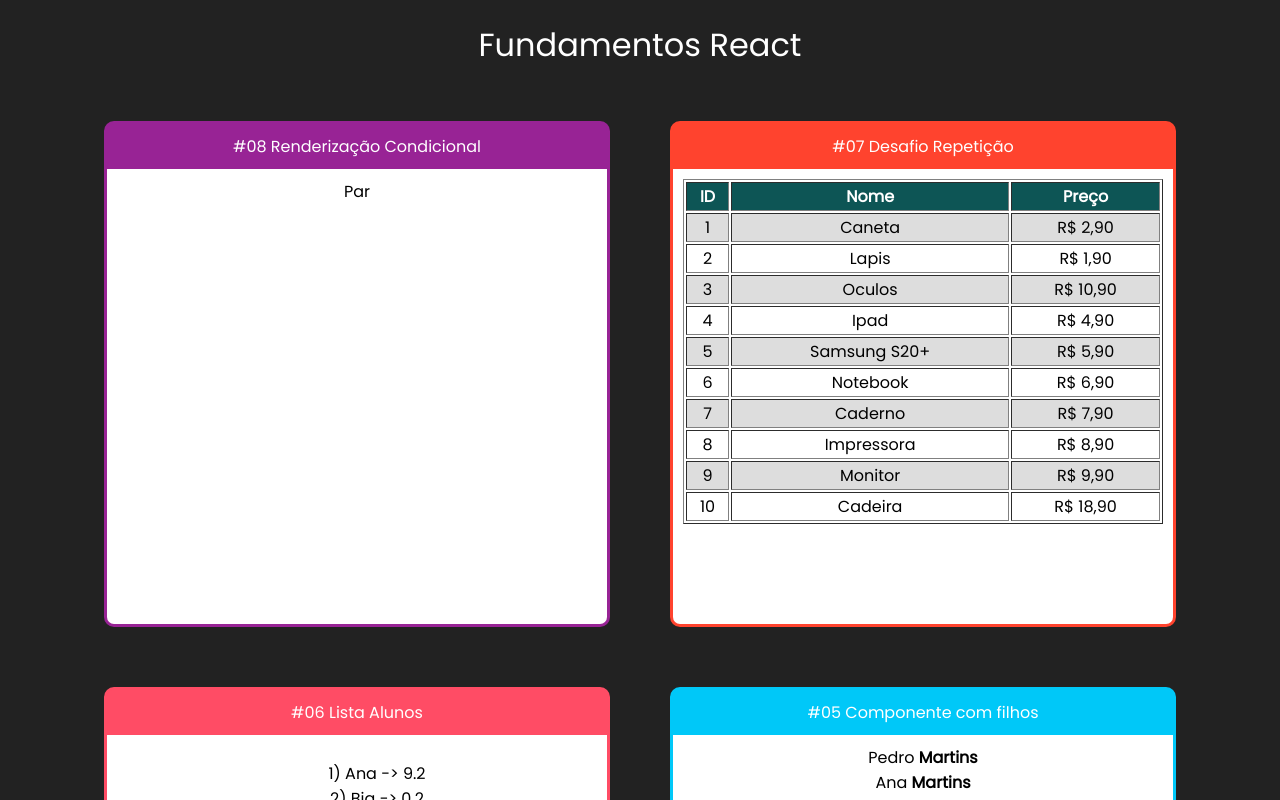
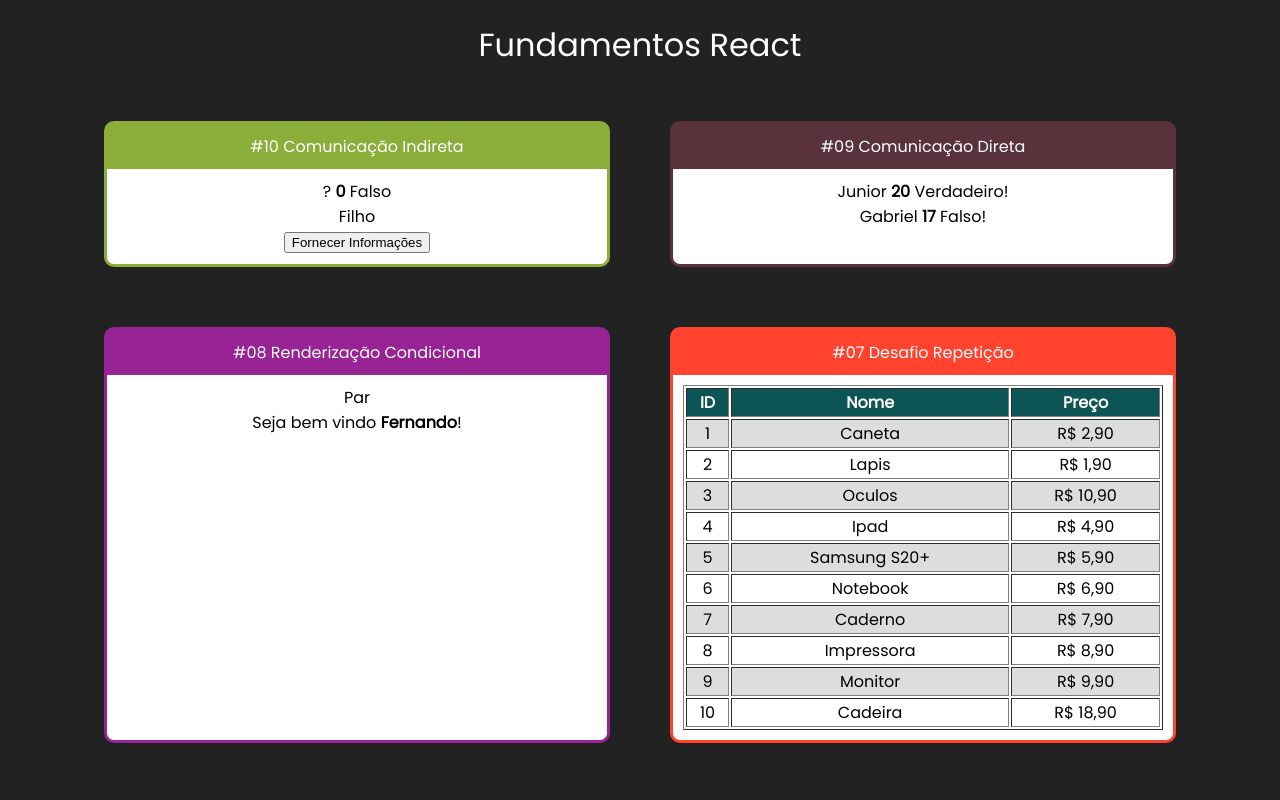
Before and after one commit to Gattekaa/curso-react-fundamentos, a React (Create React App) app: page / in a window 1280 px wide. Shown: the top 800 px of the page. Built offline with nearby package versions, Linux system fonts and the light colour scheme.

Commit message:
Using useState to set the data in the component

```diff
--- a/src/App.jsx
+++ b/src/App.jsx
@@ -5,11 +5,14 @@ import ComParametro from './components/basicos/ComParametro';
 import Fragmento from './components/Fragmento';
 import Aleatorio from "./components/basicos/Aleatorio";
 import Card from "./components/layout/Card";
-import ParOuImpar from './components/condicional/ParOuImpar.tsx';
+import ParOuImpar from './components/condicional/ParOuImpar';
 import Familia from './components/basicos/Familia';
 import FamiliaMembro from './components/basicos/FamiliaMembro';
 import ListaAlunos from './components/repeticao/ListaAlunos';
 import TabelaProdutos from './components/repeticao/TabelaProdutos';
+import UsuarioInfo from './components/condicional/Usuarioinfo';
+import DiretaPai from './components/comunicacao/DiretaPai';
+import IndiretaPai from './components/comunicacao/IndiretaPai';
 
 
 export default () => {
@@ -18,8 +21,15 @@ export default () => {
             <h1>Fundamentos React</h1>
 
             <div className="Cards">
+            <Card titulo="#10 Comunicação Indireta" color="#8BAD39">
+                <IndiretaPai />
+            </Card>
+            <Card titulo="#09 Comunicação Direta" color="#59323C">
+                <DiretaPai />
+            </Card>
             <Card titulo="#08 Renderização Condicional" color="#982395">
                 <ParOuImpar numero={20}></ParOuImpar>
+                <UsuarioInfo usuario={{ nome: 'Fernando' }} />
             </Card>
             <Card titulo="#07 Desafio Repetição" color="#FF432E">
                 <TabelaProdutos />
--- /dev/null
+++ b/src/components/comunicacao/DiretaFilho.jsx
@@ -0,0 +1,16 @@
+import React from "react";
+
+export default props => {
+
+    return (
+
+        <div>
+            <span>{props.nome} </span>
+            <span><strong>{props.idade}</strong> </span>
+            <span>{props.nerd ? 'Verdadeiro' : 'Falso'}!</span>
+
+        </div>
+
+    )
+
+}
--- /dev/null
+++ b/src/components/comunicacao/DiretaPai.jsx
@@ -0,0 +1,16 @@
+import React from "react";
+import DiretaFilho from "./DiretaFilho";
+
+export default props => {
+
+    return (
+
+        <div>
+            <DiretaFilho nome="Junior" idade={20} nerd={true} />
+            <DiretaFilho nome="Gabriel" idade={17} nerd={false} />
+
+        </div>
+
+    )
+
+}
--- /dev/null
+++ b/src/components/comunicacao/IndiretaFilho.jsx
@@ -0,0 +1,17 @@
+import React from "react";
+
+const IndFilho = props => {
+    const cb = props.quandoClicar
+    const gerarIdade = () => parseInt(Math.random() * (20)) + 50
+    const gerarNerd = () => Math.random() > 0.5
+    return (
+        <div>
+            <div>Filho</div>
+            <button onClick={_ => cb('João', gerarIdade(), gerarNerd())}>
+                Fornecer Informações
+            </button>
+        </div>
+    )
+}
+
+export default IndFilho
--- /dev/null
+++ b/src/components/comunicacao/IndiretaPai.jsx
@@ -0,0 +1,28 @@
+import React, { useState } from "react";
+import IndiretaFilho from "./IndiretaFilho";
+
+const IndPai =  props => {
+
+    const [nome, setNome] = useState('?')
+    const [idade, setIdade] = useState(0)
+    const [nerd, setNerd] = useState(false)
+    function fornecerInformacoes(nome, idade, nerd) {
+        setNome(nome)
+        setIdade(idade)
+        setNerd(nerd)
+    }
+
+    return (
+        <div>
+            <div>
+                <span>{nome + ' '}</span>
+                <span><strong>{idade}</strong></span>
+                <span>{nerd ? ' Verdadeiro' : ' Falso'}</span>
+            </div>
+            <IndiretaFilho quandoClicar={fornecerInformacoes} />
+        </div>
+    )
+
+}
+
+export default IndPai
--- /dev/null
+++ b/src/components/condicional/If.js
@@ -0,0 +1,21 @@
+export default (props) => {
+    const elseChild = props.children.filter(child => {
+        return child.type && child.type.name === 'Else'
+    })[0]
+
+    const ifChildren = props.children.filter(child => {
+        return child !== elseChild
+    })
+
+    if(props.test) {
+        return ifChildren
+    } else if(elseChild){
+        return elseChild
+    } else {
+        return false
+    }
+
+
+}
+
+export const Else = props => props.children
--- /dev/null
+++ b/src/components/condicional/Usuarioinfo.jsx
@@ -0,0 +1,18 @@
+import React from "react";
+import If, { Else } from './If'
+
+export default (props) => {
+    const usuario = props.usuario || {}
+    return (
+
+        <div>
+            <If test={usuario && usuario.nome}>
+                Seja bem vindo <strong>{usuario.nome}</strong>!
+                <Else>
+                    Seja bem vindo <strong>Amigão</strong>!
+                </Else>
+            </If>
+        </div>
+    )
+
+}
--- a/src/components/layout/Card.css
+++ b/src/components/layout/Card.css
@@ -5,7 +5,7 @@
     margin: 30px;
     display: flex;
     flex-direction: column;
-    min-height: 500px;
+
     min-width: 500px;
 }
 
```
Also changed, not shown: src/components/condicional/ParOuImpar.jsx (renamed from src/components/condicional/ParOuImpar.tsx).
